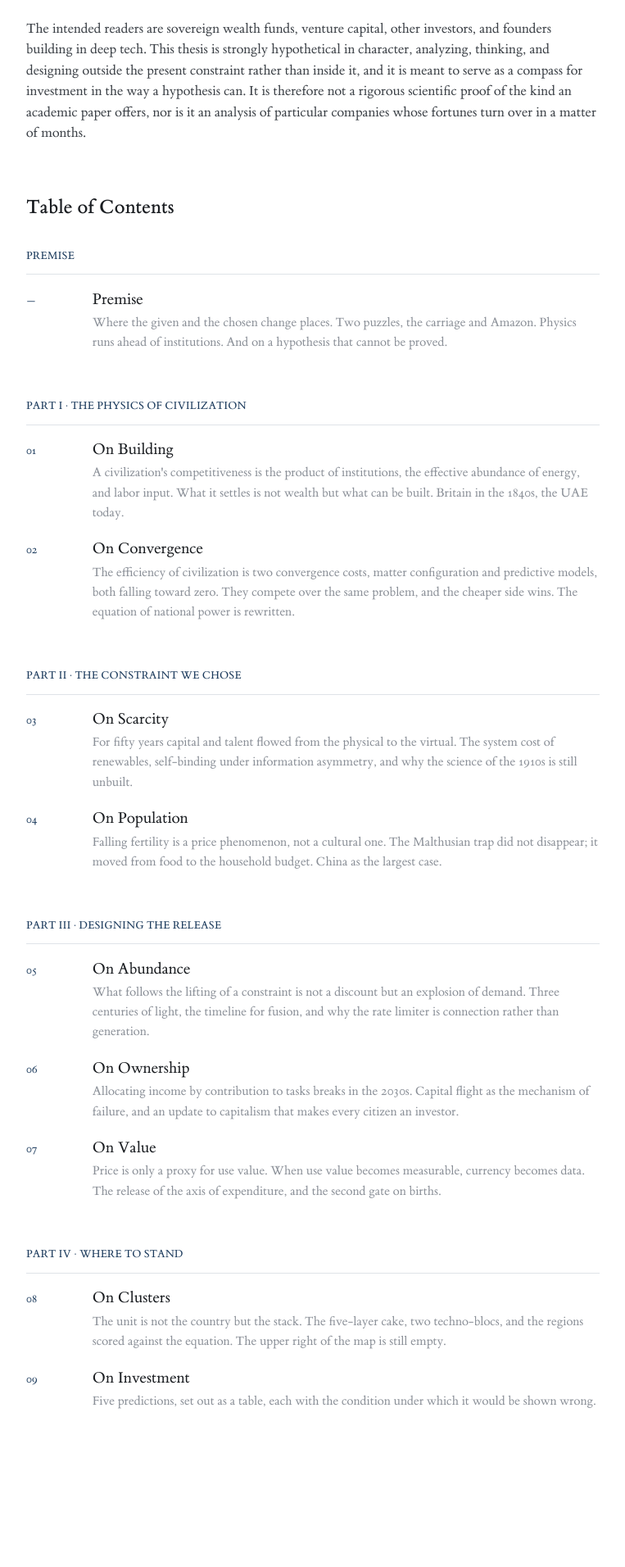
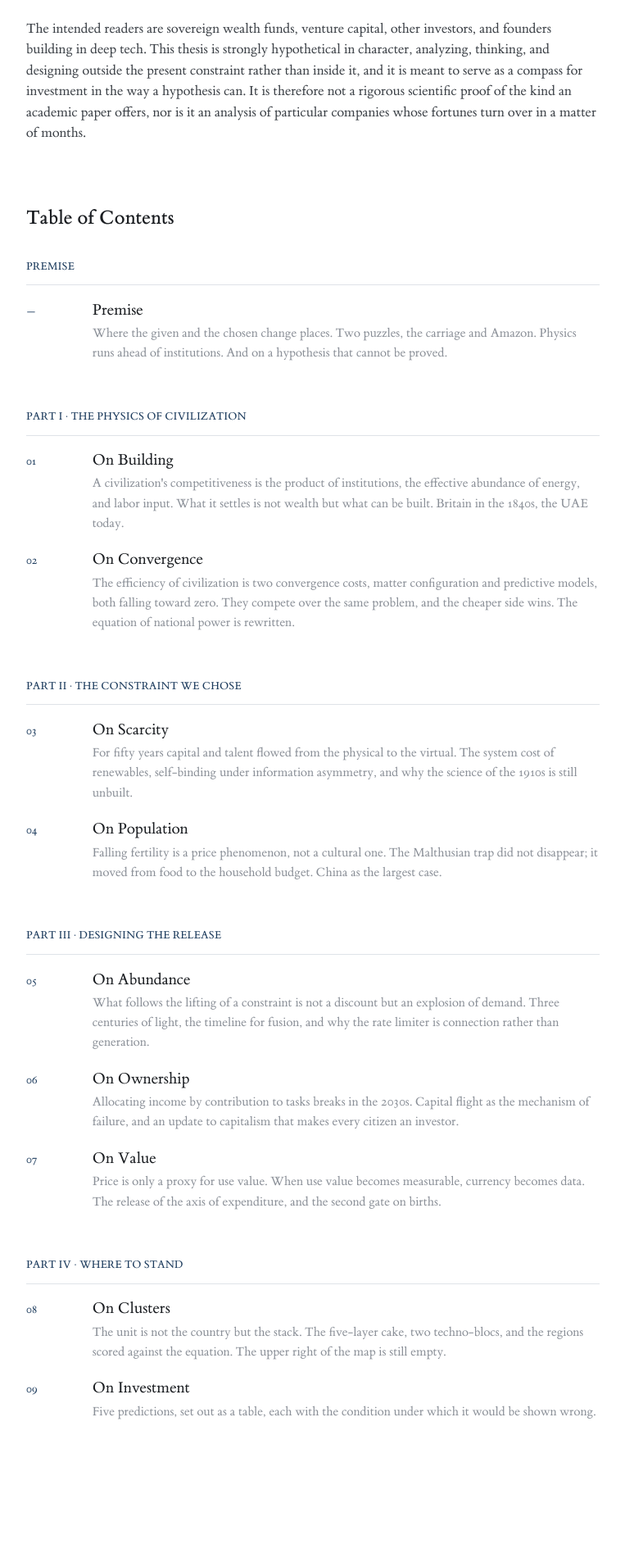
Before and after one commit to arata-hoshino/arata-hoshino.github.io, a Jekyll site: the page built from index.md, in a window 1280 px wide. Shown: the part 1550-3462 px from the top of the page at 82% size, without its empty margins (258-1021 px from the left). Built offline with Jekyll 4.4.1, drawn with Linux system fonts in a browser that asks for light colours.

Commit message:
Open the break over the contents by a fifth
Co-Authored-By: Claude Opus 5 <noreply@anthropic.com>

```diff
--- a/assets/css/style.css
+++ b/assets/css/style.css
@@ -610,7 +610,7 @@ main {
 /* the same break to the eye: the line above it sits on a longer leading,
    so this one is set a shade wider to match it */
 .prose .toc-heading {
-  margin-top: 3.884rem;
+  margin-top: 4.692rem;
 }
 
 .epigraph blockquote {
```
